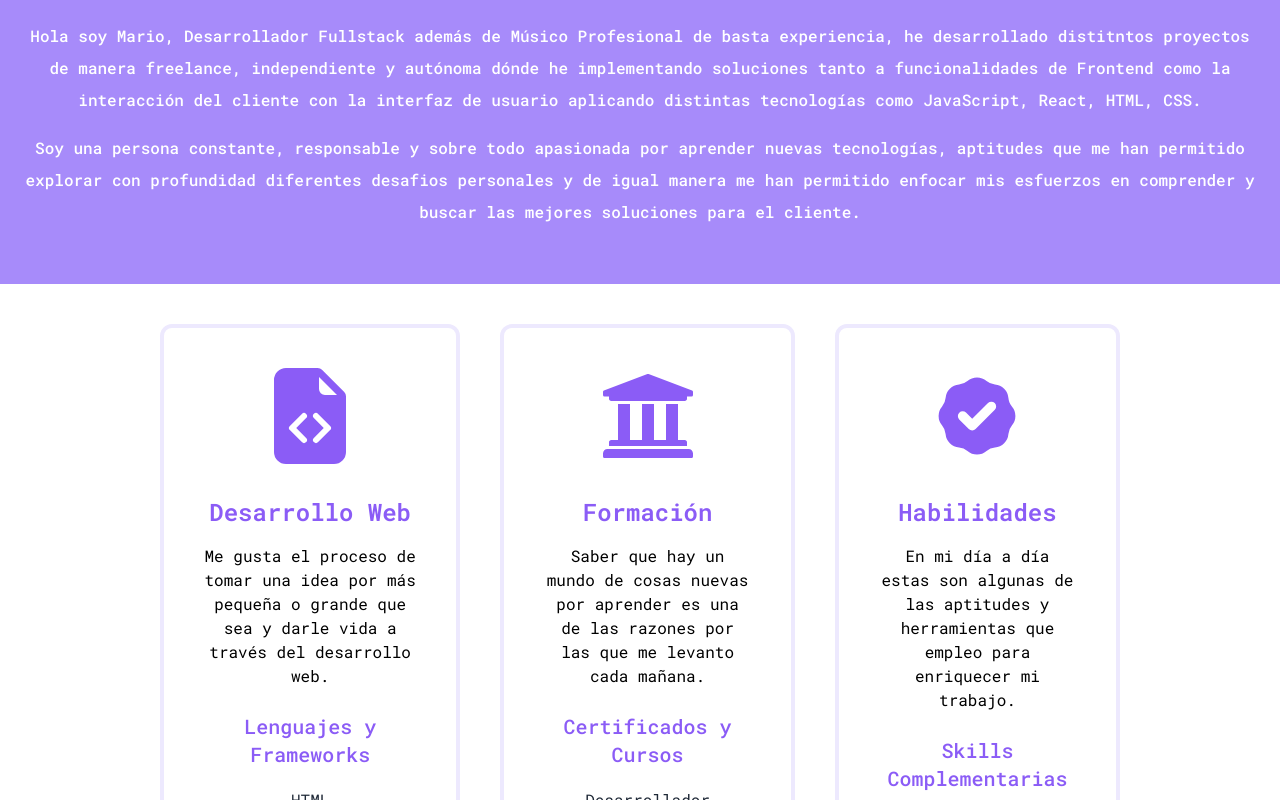
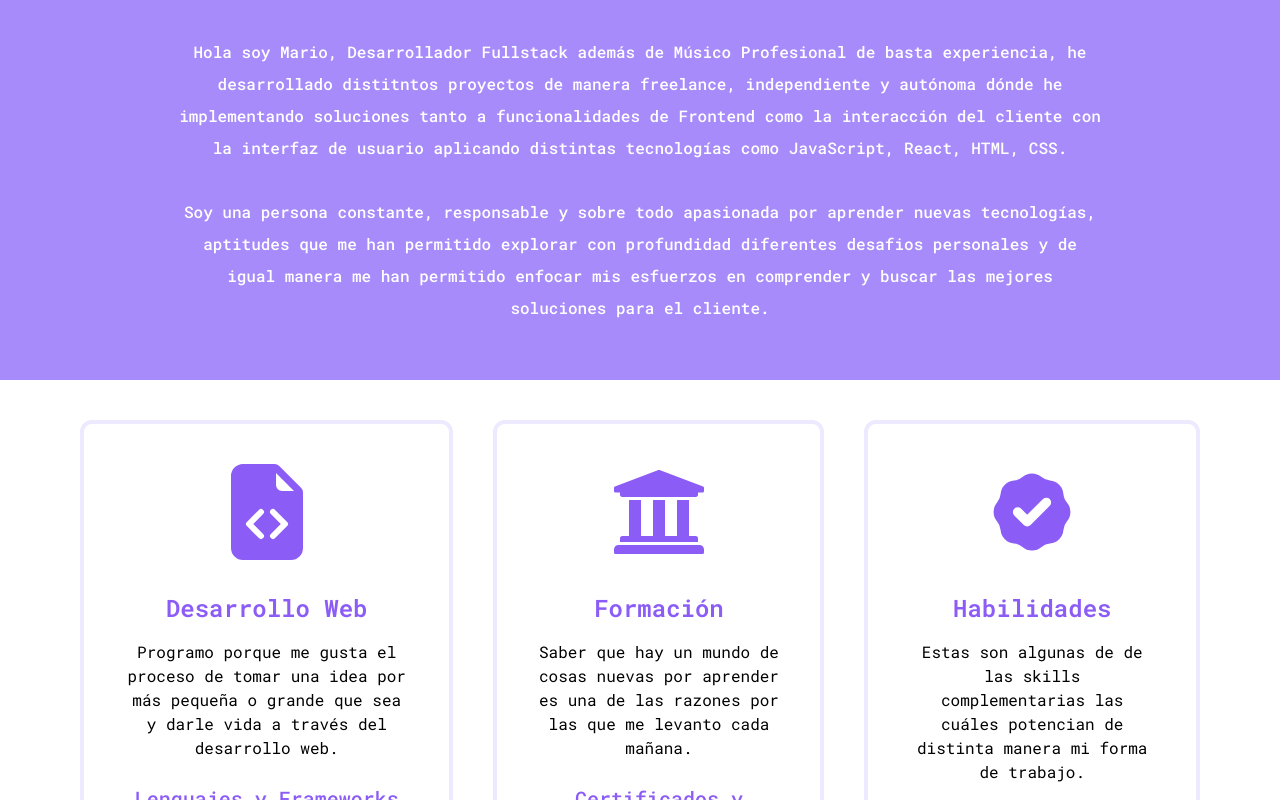
Before and after one commit to MarioGuTe/portafolio-next13, a Next.js app: page / in a window 1280 px wide. Shown: the part 940-1740 px from the top of the page. Built offline with nearby package versions, Linux system fonts and the light colour scheme.

Commit message:
update rsponsive layout

```diff
--- a/app/components/Cards.jsx
+++ b/app/components/Cards.jsx
@@ -8,7 +8,7 @@ const Cards = () => {
     <section>
       <div className=" bg-violet-400 w-full text-center px-4 py-12 text-white">
         <h3 className=" text-2xl py-2 font-bold">Acerca de mí</h3>
-        <p className="text-md py-2 leading-8 font-medium">
+        <p className="text-md py-2 leading-8 font-medium lg:mx-40 lg:py-6">
           Hola soy Mario, Desarrollador Fullstack además de Músico Profesional
           de basta experiencia, he desarrollado distitntos proyectos de manera
           freelance, independiente y autónoma dónde he implementando soluciones
@@ -16,7 +16,7 @@ const Cards = () => {
           con la interfaz de usuario aplicando distintas tecnologías como
           JavaScript, React, HTML, CSS.
         </p>
-        <p className="text-md py-2 leading-8 font-medium">
+        <p className="text-md py-2 leading-8 font-medium lg:mx-40">
           Soy una persona constante, responsable y sobre todo apasionada por
           aprender nuevas tecnologías, aptitudes que me han permitido explorar
           con profundidad diferentes desafios personales y de igual manera me
@@ -25,16 +25,16 @@ const Cards = () => {
         </p>
       </div>
       {/* Cards Section */}
-      <div className=" lg:flex gap-10 px-6 md:px-20 lg:px-40">
+      <div className=" lg:flex gap-10 px-6 md:px-20 ">
         {/* card 1 */}
         <div className=" text-center  border-solid border-4 border-violet-100 p-10 rounded-xl my-10 shadow-purple-500">
           <BsFillFileEarmarkCodeFill className=" text-8xl mx-auto  text-violet-500" />
-          <h3 className=" text-2xl font-semibold pt-8 pb-2  text-violet-500">
+          <h3 className=" text-2xl font-semibold pt-8 pb-2  text-violet-500 ">
             Desarrollo Web
           </h3>
           <p className=" py-2  dark:text-white">
-            Me gusta el proceso de tomar una idea por más pequeña o grande que
-            sea y darle vida a través del desarrollo web.
+            Programo porque me gusta el proceso de tomar una idea por más
+            pequeña o grande que sea y darle vida a través del desarrollo web.
           </p>
           <h4 className=" py-4 text-xl font-medium text-violet-500">
             Lenguajes y Frameworks
@@ -81,8 +81,8 @@ const Cards = () => {
             Habilidades
           </h3>
           <p className=" py-2  dark:text-white">
-            En mi día a día estas son algunas de las aptitudes y herramientas
-            que empleo para enriquecer mi trabajo.
+            Estas son algunas de de las skills complementarias las cuáles
+            potencian de distinta manera mi forma de trabajo.
           </p>
           <h4 className=" py-4 text-xl font-medium text-violet-500">
             Skills Complementarias
```
